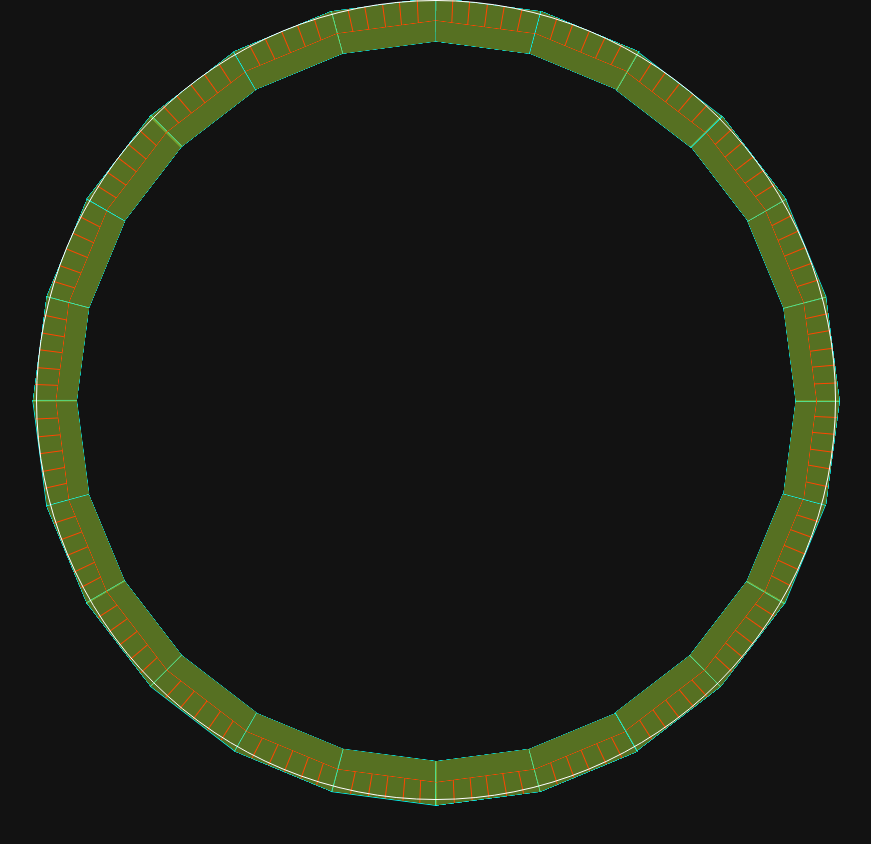
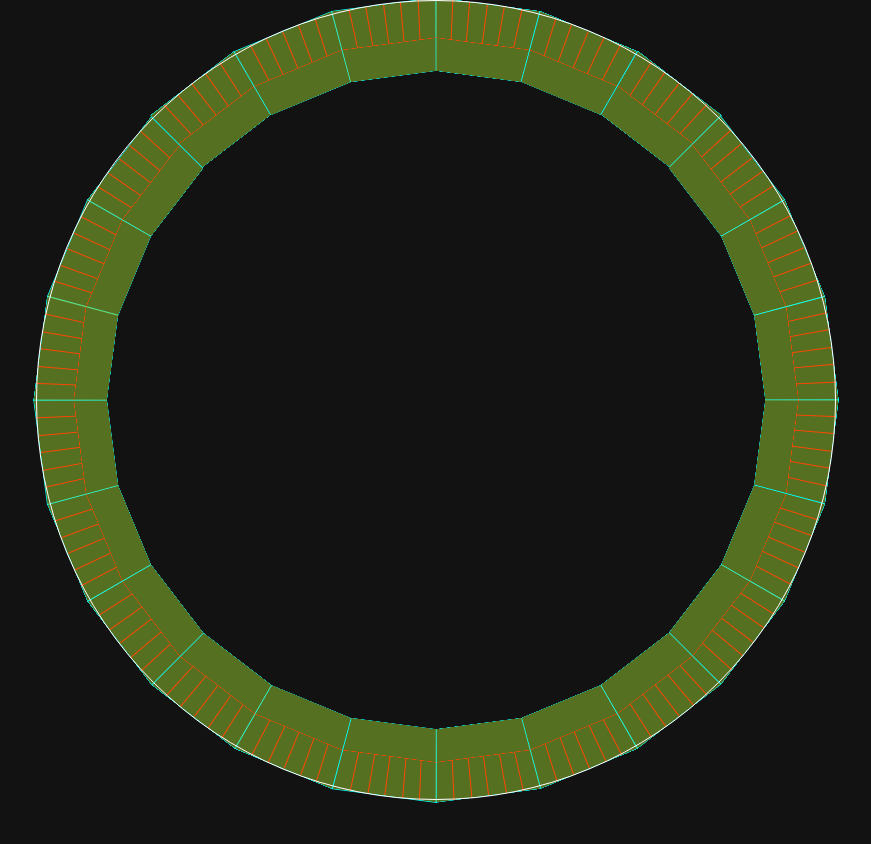
Before and after one commit to uni-parse/plan, a website built with Vite: page index.html in a window 1280 px wide. Shown: the whole page, without its empty margins (204-1075 px from the left). Built offline with nearby package versions, Linux system fonts and the light colour scheme; some packages are replaced by stand-ins of ours.

Commit message:
height 18%

```diff
--- a/src/sass/_circle.scss
+++ b/src/sass/_circle.scss
@@ -79,132 +79,137 @@ $size: 100vmin;
   border: cyan solid thin;
   border-left: none;
   background: color.adjust(yellowgreen, $alpha: -0.5);
-  border-bottom: cyan solid thin;
   display: inline-block;
   transform-origin: 50% 0;
   position: absolute;
-  $hourW: calc(2 * 51% * math.$pi / 24);
-  $hourH: 10%;
+  //sideLength= 2r * sin(π/numberGon)        circle & poligon
+  $hourW: 2 * 50% * math.sin(math.$pi / 24);
+  $hourW: $hourW + 2 / 100 * $hourW;
+  $hourH: 18%; //25%
   @include size($hourW, $hourH);
   $rotateX: rotateX(-90deg);
   &.nth1 {
-    bottom: -$hourH;
-    left: 50% - 0.988 * $hourW;
+    bottom: -0.98 * $hourH;
+    right: 49.9%;
     transform: rotateZ(187.5deg) $rotateX;
   }
   &.nth2 {
-    bottom: -0.658 * $hourH;
-    left: 50% - 1.934 * $hourW;
+    bottom: -0.79 * $hourH;
+    left: 50% - 1.94 * $hourW;
     transform: rotateZ(202.5deg) $rotateX;
   }
   &.nth3 {
-    bottom: -0.002 * $hourH;
-    left: 50% - 2.787 * $hourW;
+    bottom: -0.43 * $hourH;
+    left: 50% - 2.79 * $hourW;
     transform: rotateZ(217.5deg) $rotateX;
   }
   &.nth4 {
-    bottom: 0.93 * $hourH;
-    left: 50% - 3.48 * $hourW;
+    bottom: 0.085 * $hourH;
+    left: 50% - 3.485 * $hourW;
     transform: rotateZ(232.5deg) $rotateX;
   }
   &.nth5 {
-    bottom: 50% - 2.199 * $hourW;
-    left: -0.225 * $hourW;
+    bottom: 12.8%;
+    left: -0.215 * $hourW;
     transform: rotateZ(247.5deg) $rotateX;
   }
+
   &.nth6 {
-    bottom: 50% - 1.25 * $hourW;
-    left: -0.48 * $hourW;
+    top: 49.9% + 0.5 * $hourW;
+    left: -0.47 * $hourW;
     transform: rotateZ(262.5deg) $rotateX;
   }
   &.nth7 {
-    top: 50% - 0.48 * $hourW;
-    left: -0.48 * $hourW;
+    bottom: 38.5%;
+    left: -0.47 * $hourW;
     transform: rotateZ(277.5deg) $rotateX;
   }
+
   &.nth8 {
-    top: 50% - 1.427 * $hourW;
-    left: -0.23 * $hourW;
+    top: 30.9%;
+    left: -0.216 * $hourW;
     transform: rotateZ(292.5deg) $rotateX;
   }
   &.nth9 {
-    top: 1.96 * $hourH;
+    top: 1.09 * $hourH;
     left: 50% - 3.485 * $hourW;
     transform: rotateZ(307.5deg) $rotateX;
   }
   &.nth10 {
-    top: 1.036 * $hourH;
-    left: 50% - 2.794 * $hourW;
+    top: 0.573 * $hourH;
+    left: 50% - 2.795 * $hourW;
     transform: rotateZ(322.5deg) $rotateX;
   }
   &.nth11 {
-    top: 0.38 * $hourH;
-    left: 50% - 1.945 * $hourW;
+    top: 0.21 * $hourH;
+    left: 50% - 1.942 * $hourW;
     transform: rotateZ(337.5deg) $rotateX;
   }
+
   &.nth12 {
-    top: 0.04*$hourH;
-    left: 50% - 0.993* $hourW;
+    top: .02*$hourH;
+    right: 49.9%;
     transform: rotateZ(352.5deg) $rotateX;
   }
   &.nth13 {
-    top: 0.04*$hourH;
-    right: 50% - 0.993* $hourW;
+    top: .02*$hourH;
+    left: 49.9%;
     transform: rotateZ(7.5deg) $rotateX;
   }
+
   &.nth14 {
-    top: 0.38 * $hourH;
-    right: 50% - 1.945 * $hourW;
+    top: 0.21 * $hourH;
+    right: 50% - 1.942 * $hourW;
     transform: rotateZ(22.5deg) $rotateX;
   }
   &.nth15 {
-    top: 1.036 * $hourH;
-    right: 50% - 2.794 * $hourW;
+    top: 0.573 * $hourH;
+    right: 50% - 2.795 * $hourW;
     transform: rotateZ(37.5deg) $rotateX;
   }
   &.nth16 {
-    top: 1.96 * $hourH;
+    top: 1.09 * $hourH;
     right: 50% - 3.485 * $hourW;
     transform: rotateZ(52.5deg) $rotateX;
   }
   &.nth17 {
-    top: 50% - 1.427 * $hourW;
-    right: -0.23 * $hourW;
+    top: 30.9%;
+    right: -0.216 * $hourW;
     transform: rotateZ(67.5deg) $rotateX;
   }
   &.nth18 {
-    top: 50% - 0.48 * $hourW;
-    right: -0.48 * $hourW;
+    bottom: 38.5%;
+    right: -0.47 * $hourW;
     transform: rotateZ(82.5deg) $rotateX;
   }
   &.nth19 {
-    bottom: 50% - 1.25 * $hourW;
-    right: -0.48 * $hourW;
+    top: 49.9% + 0.5 * $hourW;
+    right: -0.47 * $hourW;
     transform: rotateZ(97.5deg) $rotateX;
   }
   &.nth20 {
-    bottom: 50% - 2.199 * $hourW;
-    right: -0.225 * $hourW;
+    bottom: 12.8%;
+    right: -0.215 * $hourW;
     transform: rotateZ(112.5deg) $rotateX;
   }
   &.nth21 {
-    bottom: 0.93 * $hourH;
-    right: 50% - 3.48 * $hourW;
+    bottom: 0.085 * $hourH;
+    right: 50% - 3.485 * $hourW;
     transform: rotateZ(127.5deg) $rotateX;
   }
   &.nth22 {
-    bottom: -0.002 * $hourH;
-    right: 50% - 2.787 * $hourW;
+    bottom: -0.43 * $hourH;
+    right: 50% - 2.79 * $hourW;
     transform: rotateZ(142.5deg) $rotateX;
   }
   &.nth23 {
-    bottom: -0.658 * $hourH;
-    right: 50% - 1.934 * $hourW;
+    bottom: -0.79 * $hourH;
+    right: 50% - 1.94 * $hourW;
     transform: rotateZ(157.5deg) $rotateX;
   }
   &.nth24 {
-    bottom: -$hourH;
-    right: 50% - 0.988 * $hourW;
+    bottom: -0.98 * $hourH;
+    left: 49.9%;
     transform: rotateZ(172.5deg) $rotateX;
   }
 }
```
